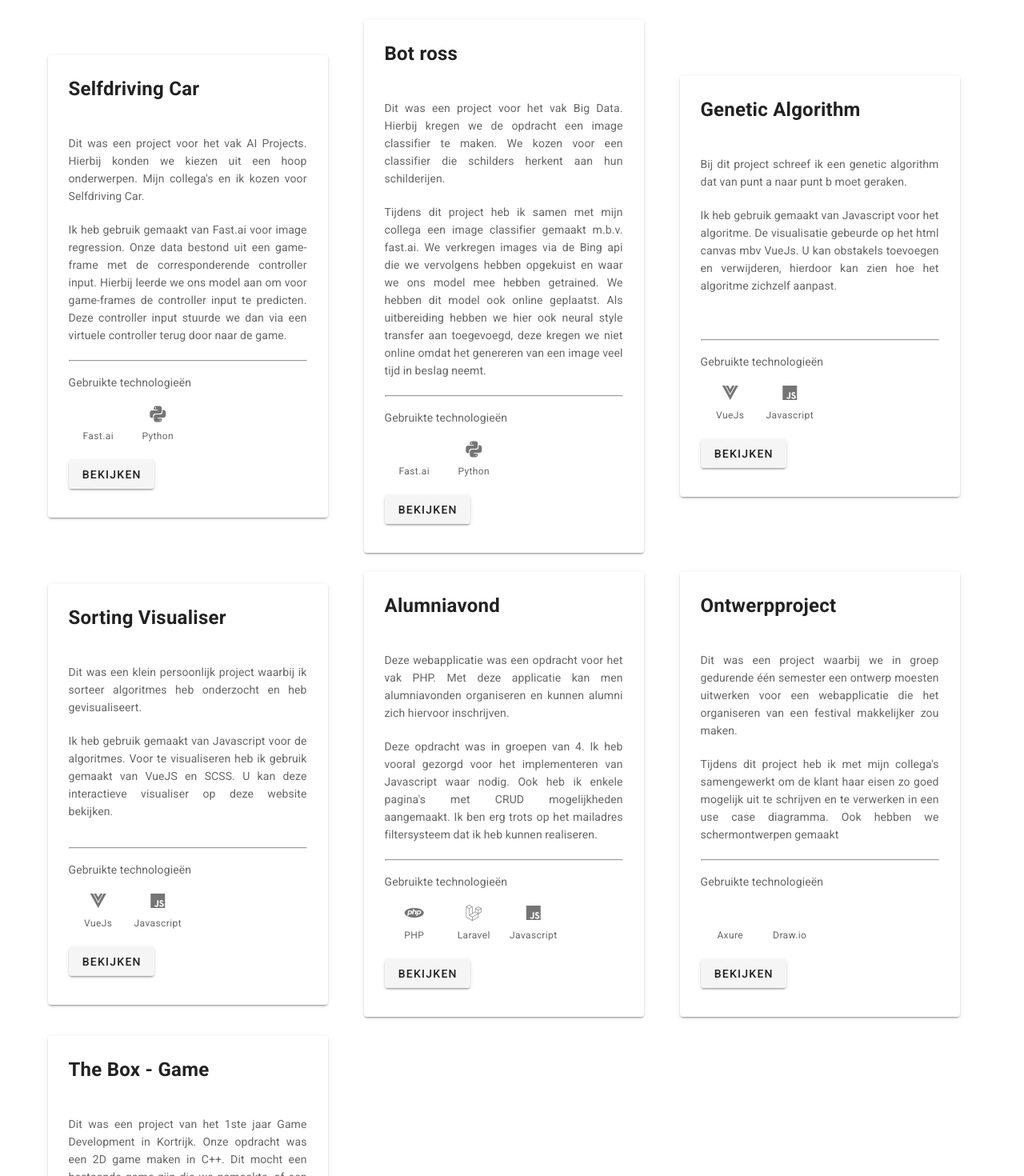
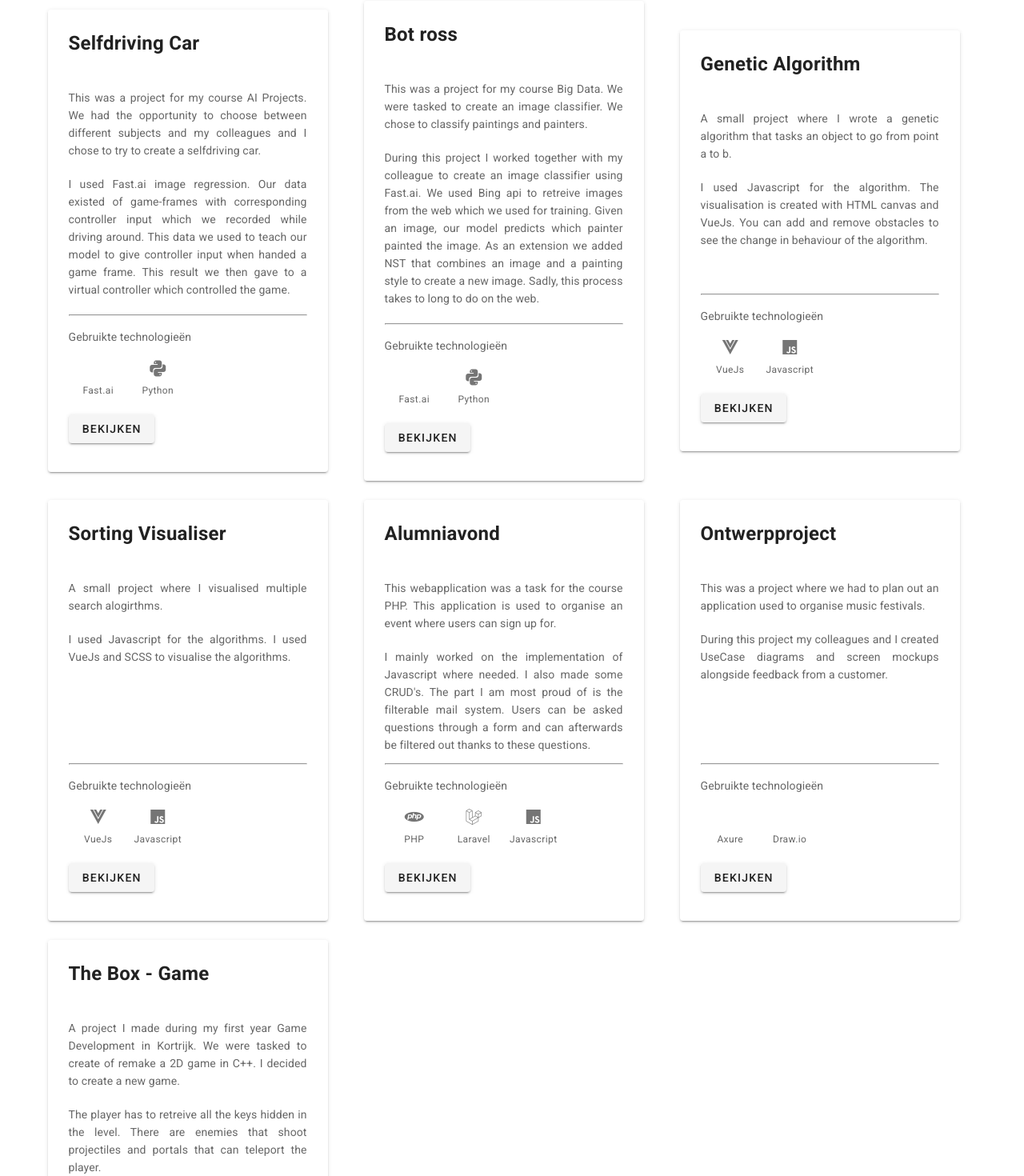
Before and after one commit to SanderBackx1/SanderBackx1.github.io, a Vue app: page /#/ in a window 1280 px wide. Shown: the part 900-2370 px from the top of the page at 80% size. Built offline with nearby package versions, Linux system fonts and the light colour scheme.

Commit message:
update language

```diff
--- a/src/components/Landing.vue
+++ b/src/components/Landing.vue
@@ -44,7 +44,7 @@ export default {
             buffer: 500,
             count: 0,
             aboutText:
-                "In mijn vrije tijd werk ik heel graag aan applicaties en spendeer ik veel tijd aan het bijleren van nieuwe dingen. Ik heb al veel uitgetest met Webdevelopment, voornamelijk met NodeJS, Express, VueJS, Typescript en Javascript. Ook heb ik enorme interesse in AI. Hier heb ik al enkele projecten gemaakt met Fast.ai, maar hier wil ik nog enorm veel van bijleren. Hierdoor ben ik uiteraard student in Artificial Intelligence aan Thomas More.",
+                "I am currenty running an internship at Arinti.ai where I'm tasked to use Computer Vision to create an AI that can solve a game of Rummikub. During my spare time I love coding. Currently I'm very enthousiastic about Javascript and Typescript (NodeJS, Express, VueJs,...) and I love learning new things.",
         };
     },
 };
--- a/src/components/Prijzen.vue
+++ b/src/components/Prijzen.vue
@@ -30,19 +30,19 @@ export default {
           title: "Hack The Future",
           type: "Hackathon",
           year: 2019,
-          price: "1ste plaats AI NLP Challenge",
+          price: "1st place AI NLP Challenge",
           img: "https://blogs.sap.com/wp-content/uploads/2019/11/2-14.jpg",
           moreInfo:
-            "Bij deze hackathon was de opdracht om in een groep van 2 een wachtwoord te kraken m.b.v. +-10 000 emails en een aantal vorige wachtwoorden. Samen met mijn collega Remco Goyvaerts hebben wij de mails opgesplitst in train en test data. Vervolgens hebben we een classifier geschreven die de mail opdeelde in de verschillende categorieën die voorkwamen in de vorige wachtwoorden. Hierna hebben we kernwoorden uitgezocht en hebben we hier het nieuwe wachtwoord mee proberen te kraken.",
+            "During this hackathon we wre tasked in groups of 2 to search for a password using +-10 000 emails. We had to classify the emails for their subject and afterwards extract keywords. The keywords could then be combined to create a password.",
         },
         {
           title: "Hack The Future",
           type: "Hackathon",
           year: 2020,
-          price: "4e plaats AI NLP Challenge",
+          price: "4th place AI NLP Challenge",
           img: "https://www.hackthefuture.be/2020/assets/images/hero/hero.webp",
           moreInfo:
-            "Bij deze hackathon was de opdracht om in een groep van 2 trolls te vinden in een bepaald forum. De data bestond uit forum-posts en comments. Met fast.ai hebben we 2 textclassifiers getrained, één voor de categorieën en één voor sentiment. We hebben de forum-posts gefiltered op categorie en hebben sentiment geclassified op de comments. Als een post veel negatieve comments had, was het een troll post.",
+            "During this hackathon we were tasked in groups of 2 to find trolls on a forum. We had to classify forum posts based on their subject and afterwards we had to do sentiment analysis to see which posts had a big amount of negative comments. These were considered trolls posts.",
         },
         {
           title: "AtOnce Hackathon",
@@ -52,7 +52,7 @@ export default {
           img:
             "https://scontent-bru2-1.xx.fbcdn.net/v/t1.0-9/s960x960/75072695_2512878532276857_7428888740140941312_o.png?_nc_cat=110&_nc_sid=8024bb&_nc_ohc=21IgxNj4Y-8AX_AejJY&_nc_ht=scontent-bru2-1.xx&oh=f645b72ef4d869080e4ef57e4295e183&oe=5EC8EE51",
           moreInfo:
-            "Bij deze hackathon was de opdracht om in een groep van 5 patient zero te vinden van een epidemie. Mijn collega's en ik hebben er voor gekozen m.b.v. een algoritme en de vroegere nummers te kunnen voorspellen waar de epidemie vandaan komt en waar hij naartoe gaat.",
+            "During this hackathon we were tasked in groups of 5 to find pationt zero of an epidemic. My colleagues and I used an algorithm to backtrack an epidemic to find where this epidemic started. Thanks to this algorithm we could also predict where this epidemic is going.",
         },
       ],
     };
--- a/src/components/Projects.vue
+++ b/src/components/Projects.vue
@@ -25,9 +25,9 @@ export default {
         {
           name: "Selfdriving Car",
           description:
-            "Dit was een project voor het vak AI Projects. Hierbij konden we kiezen uit een hoop onderwerpen. Mijn collega's en ik kozen voor Selfdriving Car.",
+            "This was a project for my course AI Projects. We had the opportunity to choose between different subjects and my colleagues and I chose to try to create a selfdriving car.",
           whatIdid:
-            "Ik heb gebruik gemaakt van Fast.ai voor image regression. Onze data bestond uit een game-frame met de corresponderende controller input. Hierbij leerde we ons model aan om voor game-frames de controller input te predicten. Deze controller input stuurde we dan via een virtuele controller terug door naar de game.",
+            "I used Fast.ai image regression. Our data existed of game-frames with corresponding controller input which we recorded while driving around. This data we used to teach our model to give controller input when handed a game frame. This result we then gave to a virtual controller which controlled the game.",
           technologies: [
             {
               name: "Fast.ai",
@@ -45,9 +45,9 @@ export default {
         {
           name: "Bot ross",
           description:
-            "Dit was een project voor het vak Big Data. Hierbij kregen we de opdracht een image classifier te maken. We kozen voor een classifier die schilders herkent aan hun schilderijen. ",
+            "This was a project for my course Big Data. We were tasked to create an image classifier. We chose to classify paintings and painters.",
           whatIdid:
-            "Tijdens dit project heb ik samen met mijn collega een image classifier gemaakt m.b.v. fast.ai. We verkregen images via de Bing api die we vervolgens hebben opgekuist en waar we ons model mee hebben getrained. We hebben dit model ook online geplaatst. Als uitbereiding hebben we hier ook neural style transfer aan toegevoegd, deze kregen we niet online omdat het genereren van een image veel tijd in beslag neemt. ",
+            "During this project I worked together with my colleague to create an image classifier using Fast.ai. We used Bing api to retreive images from the web which we used for training. Given an image, our model predicts which painter painted the image. As an extension we added NST that combines an image and a painting style to create a new image. Sadly, this process takes to long to do on the web.",
           technologies: [
             {
               name: "Fast.ai",
@@ -64,9 +64,9 @@ export default {
         {
           name: "Genetic Algorithm",
           description:
-            "Bij dit project schreef ik een genetic algorithm dat van punt a naar punt b moet geraken.",
+            "A small project where I wrote a genetic algorithm that tasks an object to go from point a to b.",
           whatIdid:
-            "Ik heb gebruik gemaakt van Javascript voor het algoritme. De visualisatie gebeurde op het html canvas mbv VueJs. U kan obstakels toevoegen en verwijderen, hierdoor kan zien hoe het algoritme zichzelf aanpast.",
+            "I used Javascript for the algorithm. The visualisation is created with HTML canvas and VueJs. You can add and remove obstacles to see the change in behaviour of the algorithm.",
           technologies: [
             {
               name: "VueJs",
@@ -81,9 +81,9 @@ export default {
         {
           name: "Sorting Visualiser",
           description:
-            "Dit was een klein persoonlijk project waarbij ik sorteer algoritmes heb onderzocht en heb gevisualiseert.",
+            "A small project where I visualised multiple search alogirthms.",
           whatIdid:
-            "Ik heb gebruik gemaakt van Javascript voor de algoritmes. Voor te visualiseren heb ik gebruik gemaakt van VueJS en SCSS. U kan deze interactieve visualiser op deze website bekijken.",
+            "I used Javascript for the algorithms. I used VueJs and SCSS to visualise the algorithms.",
           technologies: [
             {
               name: "VueJs",
@@ -100,9 +100,9 @@ export default {
         {
           name: "Alumniavond",
           description:
-            "Deze webapplicatie was een opdracht voor het vak PHP. Met deze applicatie kan men alumniavonden organiseren en kunnen alumni zich hiervoor inschrijven.",
+            "This webapplication was a task for the course PHP. This application is used to organise an event where users can sign up for.",
           whatIdid:
-            "Deze opdracht was in groepen van 4. Ik heb vooral gezorgd voor het implementeren van Javascript waar nodig. Ook heb ik enkele pagina's met CRUD mogelijkheden aangemaakt. Ik ben erg trots op het mailadres filtersysteem dat ik heb kunnen realiseren.",
+            "I mainly worked on the implementation of Javascript where needed. I also made some CRUD's. The part I am most proud of is the filterable mail system. Users can be asked questions through a form and can afterwards be filtered out thanks to these questions. ",
           technologies: [
             {
               name: "PHP",
@@ -124,9 +124,9 @@ export default {
         {
           name: "Ontwerpproject",
           description:
-            "Dit was een project waarbij we in groep gedurende één semester een ontwerp moesten uitwerken voor een webapplicatie die het organiseren van een festival makkelijker zou maken.",
+            "This was a project where we had to plan out an application used to organise music festivals.",
           whatIdid:
-            "Tijdens dit project heb ik met mijn collega's samengewerkt om de klant haar eisen zo goed mogelijk uit te schrijven en te verwerken in een use case diagramma. Ook hebben we schermontwerpen gemaakt",
+            "During this project my colleagues and I created UseCase diagrams and screen mockups alongside feedback from a customer.",
           technologies: [
             {
               name: "Axure",
@@ -142,9 +142,9 @@ export default {
         {
           name: "The Box - Game",
           description:
-            "Dit was een project van het 1ste jaar Game Development in Kortrijk. Onze opdracht was een 2D game maken in C++. Dit mocht een bestaande game zijn die we namaakte, of een zelfverzonnen game",
+            "A project I made during my first year Game Development in Kortrijk. We were tasked to create of remake a 2D game in C++. I decided to create a new game.",
           whatIdid:
-            "Ik koos ervoor om zelf een game te verzinnen. De speler moet alle sleutels verzamelen om zo het level te kunnen verlaten. Er zijn vijanden waar de speler op kan schieten en er zijn portalen die de speler verplaatsen.",
+            "The player has to retreive all the keys hidden in the level. There are enemies that shoot projectiles and portals that can teleport the player.",
           technologies: [
             {
               name: "C++",
```
Also changed, not shown: 5 other files (tests, documents, lock files or other folders).
